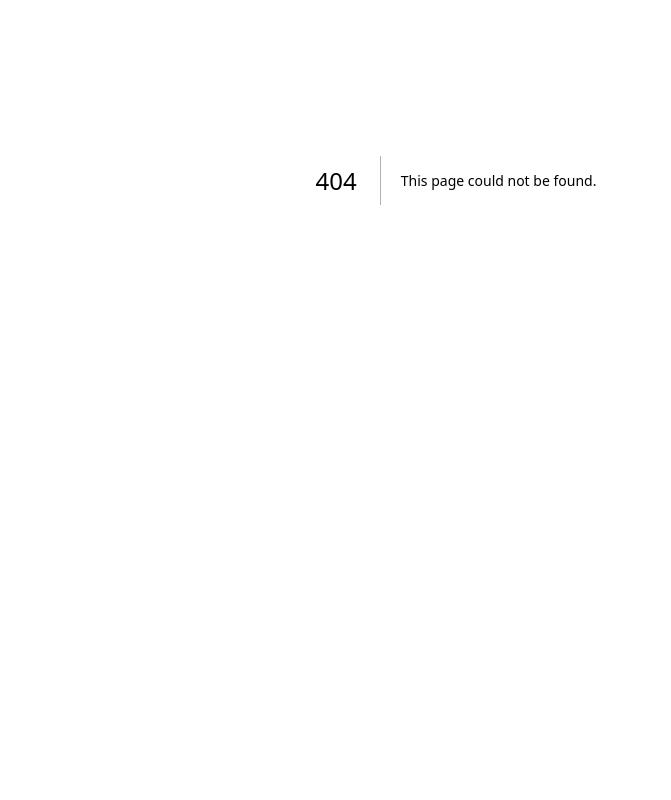
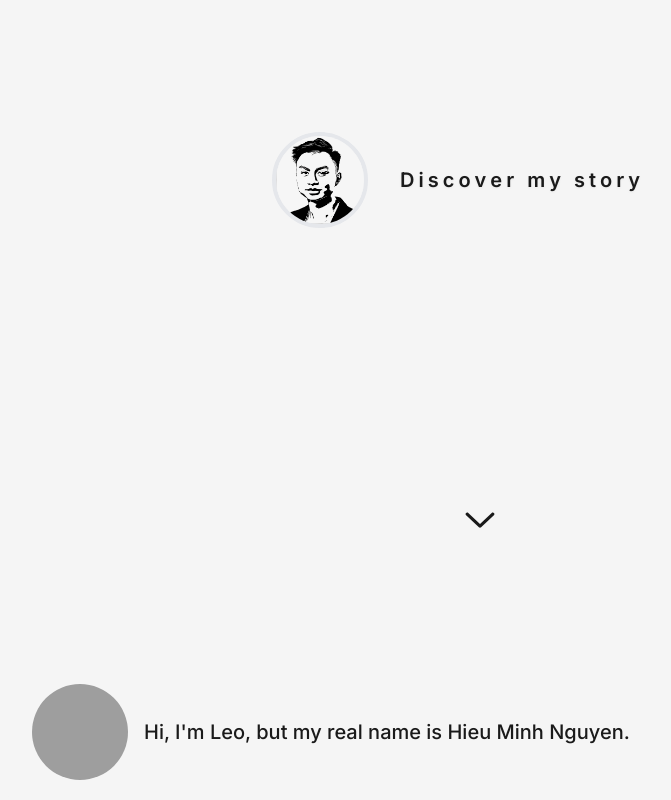
Before and after one commit to hieuminh65/mywebleo, a Next.js app: page /about in a window 1280 px wide. Before the commit this address had no page. Shown: the part 220-1020 px from the top of the page, without its empty margins (184-855 px from the left). Before the commit the page ends 800 px from the top, so only its background shows below. Built offline with nearby package versions, Linux system fonts and the light colour scheme; grey boxes are pictures that could not be loaded.

Commit message:
Add About

```diff
--- /dev/null
+++ b/src/app/about/_components/AnimatedBlock.tsx
@@ -0,0 +1,114 @@
+"use client";
+
+import React, { useEffect } from "react";
+import { motion, useAnimation } from "framer-motion";
+import { useInView } from "react-intersection-observer";
+
+const AnimatedBlock: React.FC<{
+  text: string;
+  imgSrc: string;
+  bgColor: string;
+}> = ({ text, imgSrc, bgColor }) => {
+  const controls = useAnimation();
+  const [ref, inView] = useInView({
+    triggerOnce: true,
+    threshold: 0.1,
+  });
+
+  useEffect(() => {
+    if (inView) {
+      controls.start({
+        x: 0,
+        y: [30, 0],
+        opacity: 1,
+        transition: { duration: 1, ease: "easeInOut" },
+      });
+    }
+  }, [controls, inView]);
+
+  return (
+    <motion.div
+      ref={ref}
+      initial={{ x: "-20%", y: "10%", opacity: 0 }}
+      animate={controls}
+      className={`flex items-center space-x-4 mb-16 p-6 rounded-lg ${bgColor} mx-auto max-w-4xl`}
+    >
+      <img
+        src={imgSrc}
+        alt={text}
+        className="w-24 h-24 rounded-full object-cover"
+      />
+      <h2 className="text-xl font-medium text-off-black">{text}</h2>
+    </motion.div>
+  );
+};
+
+const AnimatedBlocksPage: React.FC = () => {
+  const blocks = [
+    {
+      text: "Hi, I'm Leo, but my real name is Hieu Minh Nguyen.",
+      imgSrc: "/images/avatar.png",
+      bgColor: "bg-off-white",
+    },
+    {
+      text: "I'm an international student from Ha Noi, Vietnam.",
+      imgSrc: "/images/avatar.png",
+      bgColor: "bg-highlight-orange",
+    },
+    {
+      text: "I’m currently an undergraduate student at the University of South Florida.",
+      imgSrc: "/images/usf.jpg",
+      bgColor: "bg-cool-grey",
+    },
+    {
+      text: "I’m pursuing a degree in Computer Science in the vibrant city of Tampa, Florida.",
+      imgSrc: "/images/tampa.jpg",
+      bgColor: "bg-highlight-teal",
+    },
+    {
+      text: "My journey in tech started with a fascination for problem-solving and building innovative software solutions.",
+      imgSrc: "/images/coding.jpg",
+      bgColor: "bg-off-white",
+    },
+    {
+      text: "Outside of the classroom, you’ll find me on the soccer field, where I channel my love for the game.",
+      imgSrc: "/images/soccer.jpg",
+      bgColor: "bg-cool-grey",
+    },
+    {
+      text: "I’m a huge fan of Messi; his journey inspires me to push my limits in everything I do.",
+      imgSrc: "/images/messi.jpg",
+      bgColor: "bg-highlight-teal",
+    },
+    {
+      text: "I’m passionate about technology, especially in the areas of AI and software development.",
+      imgSrc: "/images/ai.jpg",
+      bgColor: "bg-off-white",
+    },
+    {
+      text: "My goal is to create impactful software that can improve people's lives.",
+      imgSrc: "/images/software.jpg",
+      bgColor: "bg-cool-grey",
+    },
+    {
+      text: "Thank you for joining me on this journey. Let’s connect and create something amazing together!",
+      imgSrc: "/images/connect.jpg",
+      bgColor: "bg-highlight-teal",
+    },
+  ];
+
+  return (
+    <div className="min-h-screen py-20 mx-6">
+      {blocks.map((block, index) => (
+        <AnimatedBlock
+          key={index}
+          text={block.text}
+          imgSrc={block.imgSrc}
+          bgColor={block.bgColor}
+        />
+      ))}
+    </div>
+  );
+};
+
+export default AnimatedBlocksPage;
--- /dev/null
+++ b/src/app/about/_components/Hero.tsx
@@ -0,0 +1,32 @@
+"use client";
+
+import React from "react";
+import { motion } from "framer-motion";
+import GradualSpacing from "@/app/_components/HeroHeading";
+
+const HeroSection: React.FC = () => {
+  return (
+    <section className="flex items-center justify-center h-screen bg-off-white text-off-black px-8">
+      <motion.img
+        src="/avatar.png"
+        alt="Avatar"
+        className="w-24 h-24 rounded-full mr-8 border-4 border-highlight-black"
+        initial={{ opacity: 0, x: -50 }}
+        animate={{ opacity: 1, x: 0 }}
+        transition={{ duration: 0.8 }}
+      />
+      <motion.div
+        className="text-xl font-semibold"
+        initial={{ opacity: 0, x: 50 }}
+        animate={{ opacity: 1, x: 0 }}
+        transition={{ duration: 0.8, delay: 0.2 }}
+      >
+        <span>
+          <GradualSpacing text="Discover my story" />
+        </span>
+      </motion.div>
+    </section>
+  );
+};
+
+export default HeroSection;
--- /dev/null
+++ b/src/app/about/layout.tsx
@@ -0,0 +1,21 @@
+import type { Metadata } from "next";
+import { Inter } from "next/font/google";
+
+const inter = Inter({ subsets: ["latin"] });
+
+export const metadata: Metadata = {
+  title: "About",
+  description: "About Leo",
+};
+
+export default function RootLayout({
+  children,
+}: Readonly<{
+  children: React.ReactNode;
+}>) {
+  return (
+    <html lang="en">
+      <body className={inter.className}>{children}</body>
+    </html>
+  );
+}
--- /dev/null
+++ b/src/app/about/page.tsx
@@ -0,0 +1,39 @@
+"use client";
+
+import React, { useState, useEffect } from "react";
+import Navbar from "@/components/NavBar";
+import Footer from "@/components/Footer";
+import HeroSection from "./_components/Hero";
+import ArrowDown from "@/components/ArrowDown";
+import AnimatedBlocksPage from "./_components/AnimatedBlock";
+
+const About: React.FC = () => {
+  const [showArrow, setShowArrow] = useState(true);
+
+  useEffect(() => {
+    const handleScroll = () => {
+      if (window.scrollY > 0) {
+        setShowArrow(false);
+      } else {
+        setShowArrow(true);
+      }
+    };
+
+    window.addEventListener("scroll", handleScroll);
+    return () => {
+      window.removeEventListener("scroll", handleScroll);
+    };
+  }, []);
+
+  return (
+    <div className="items-center justify-center bg-off-white">
+      <Navbar />
+      <ArrowDown isVisible={showArrow} />
+      <HeroSection />
+      <AnimatedBlocksPage />
+      <Footer />
+    </div>
+  );
+};
+
+export default About;
```
